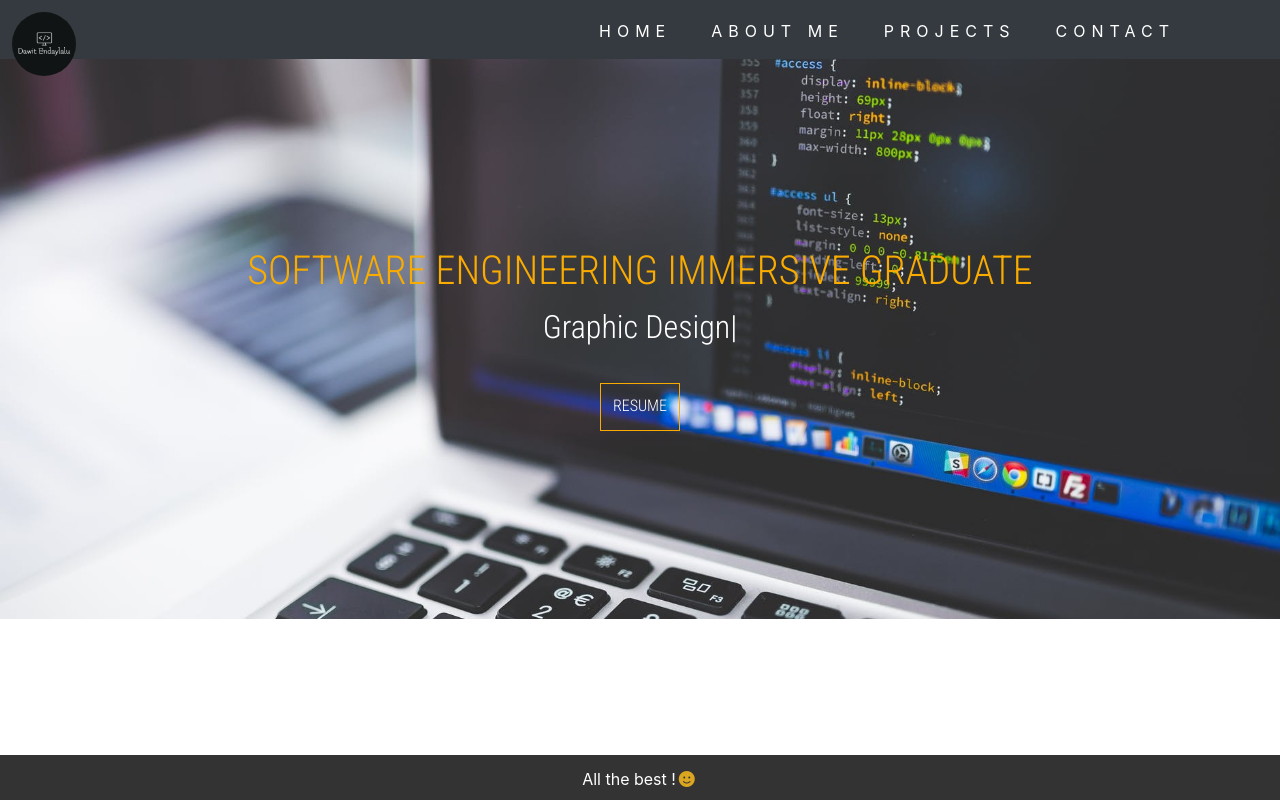
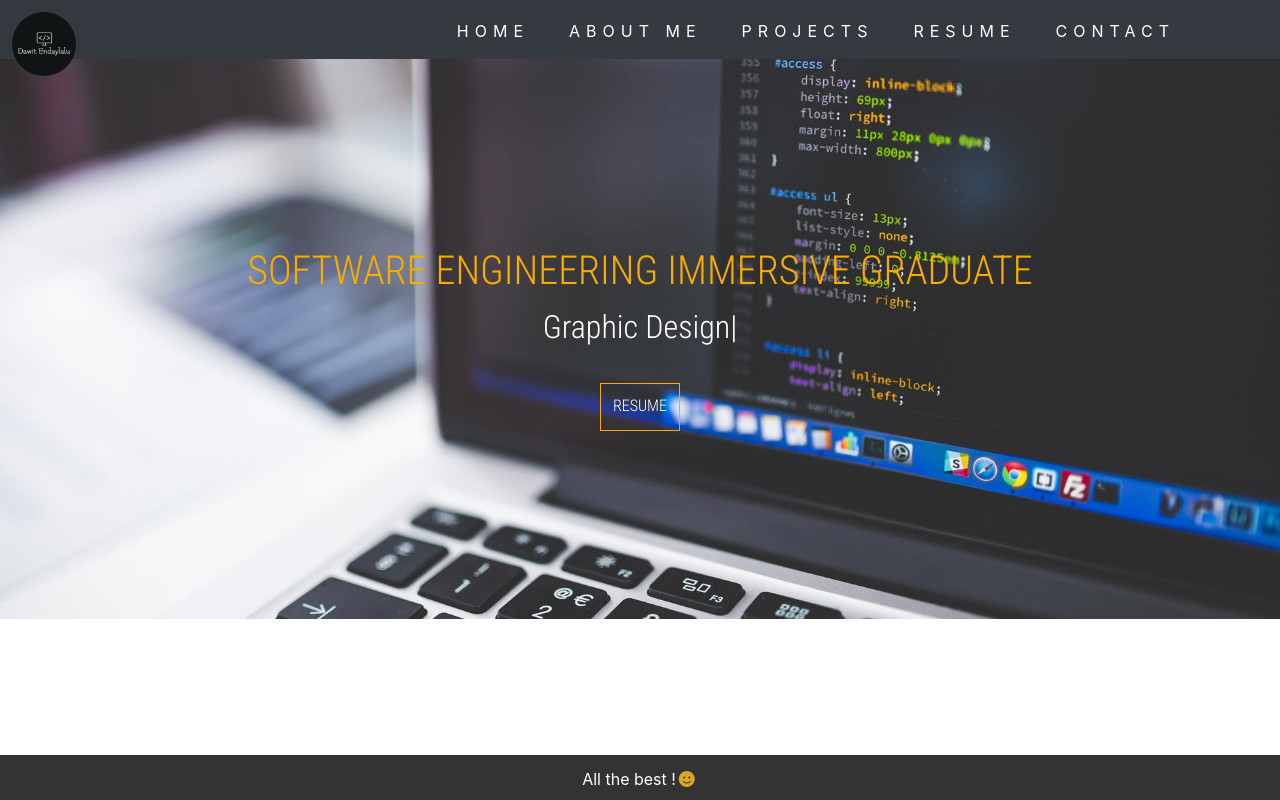
Before and after one commit to dawit-design/portfolio, a React (Create React App) app: page / in a window 1280 px wide. Built offline with nearby package versions, Linux system fonts and the light colour scheme.

Commit message:
resume change made

```diff
--- a/src/App.js
+++ b/src/App.js
@@ -14,7 +14,7 @@
       <Navbar />
         <Route exact path="/" components={Header}><Header/></Route>
         <Route exact path="/about" components={About} ><About/></Route>
-        <Route exact path="/projects" components={Projects}><Projects/></Route>
+        <Route exact path="/projects" components={Projects}><Projects /></Route>
         <Route exact path="/contact" components={ Contact}><Contact/></Route>
 
       </Router>
--- a/src/components/Navbar.js
+++ b/src/components/Navbar.js
@@ -9,7 +9,7 @@
   return (
     <nav className="navbar navbar-expand-lg navbar-light bg-dark">
       <div className="container">
-      <a className="navbar-brand" href="#"><img className="logo" src={logo} alt="logo"/></a>
+      <a className="navbar-brand" href="/"><img className="logo" src={logo} alt="logo"/></a>
   <button className="navbar-toggler" type="button" data-toggle="collapse" data-target="#navbarSupportedContent" aria-controls="navbarSupportedContent" aria-expanded="false" aria-label="Toggle navigation">
           <FontAwesomeIcon icon={faBars} style={{ color: "white" }}/>
   </button>
@@ -26,6 +26,9 @@
         <Link className="nav-link" to="/projects" href="">Projects</Link>
             </li>
       <li className="nav-item">
+      <a className="nav-link" href="https://drive.google.com/file/d/14boyaRQ5jHlEHwMBNm4rYT4w6u3bVv2L/view?usp=sharing">Resume</a>
+      </li>
+      <li className="nav-item">
       <Link className="nav-link"  to="/contact" href="#">Contact</Link>
       </li>
     </ul>
```
